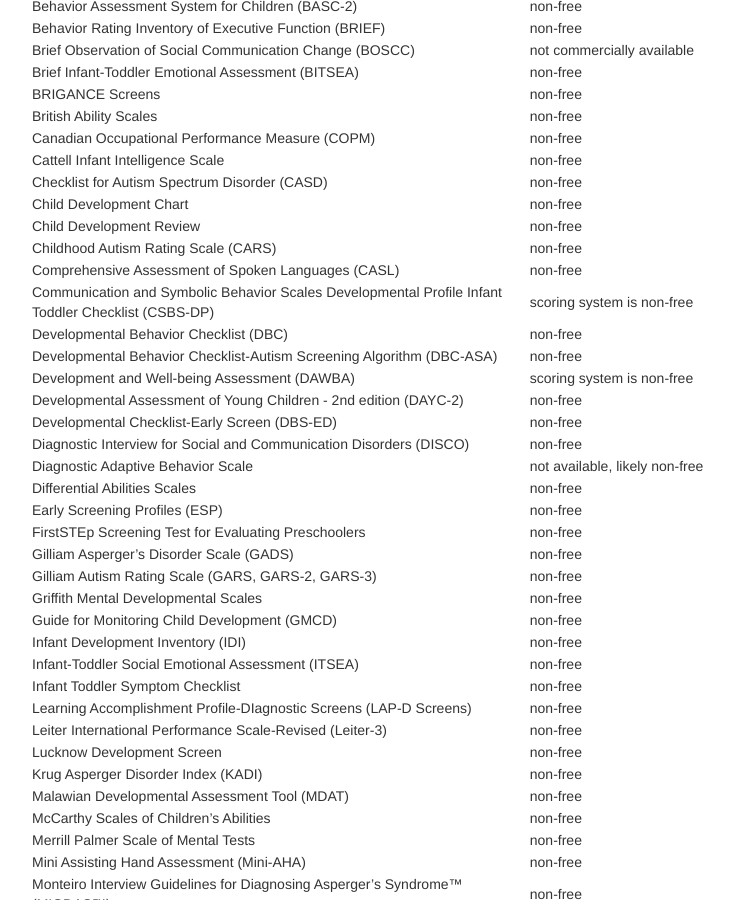
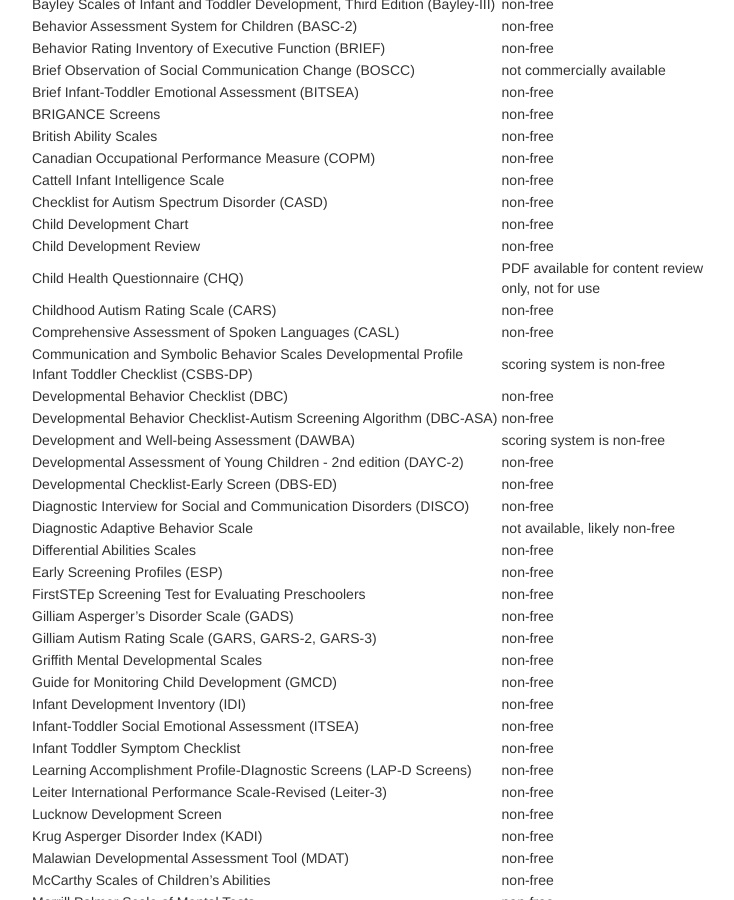
Before and after one commit to mjmaenner/disabilitymeasures, a Jekyll site: the page built from pages/donotqualify.md, in a window 1280 px wide and 900 px high, scrolled down 747 px. Shown: the whole window, without its empty margins (259-993 px from the left). Built offline with Jekyll 4.4.1, drawn with Linux system fonts in a browser that asks for light colours.

Commit message:
added CHQ

```diff
--- a/pages/donotqualify.md
+++ b/pages/donotqualify.md
@@ -49,6 +49,7 @@ Cattell Infant Intelligence Scale | non-free
 Checklist for Autism Spectrum Disorder (CASD) | non-free
 Child Development Chart | non-free
 Child Development Review | non-free
+Child Health Questionnaire (CHQ) | PDF available for content review only, not for use
 Childhood Autism Rating Scale (CARS) | non-free
 Comprehensive Assessment of Spoken Languages (CASL) | non-free
 Communication and Symbolic Behavior Scales Developmental Profile Infant Toddler Checklist (CSBS-DP) | scoring system is non-free
```
